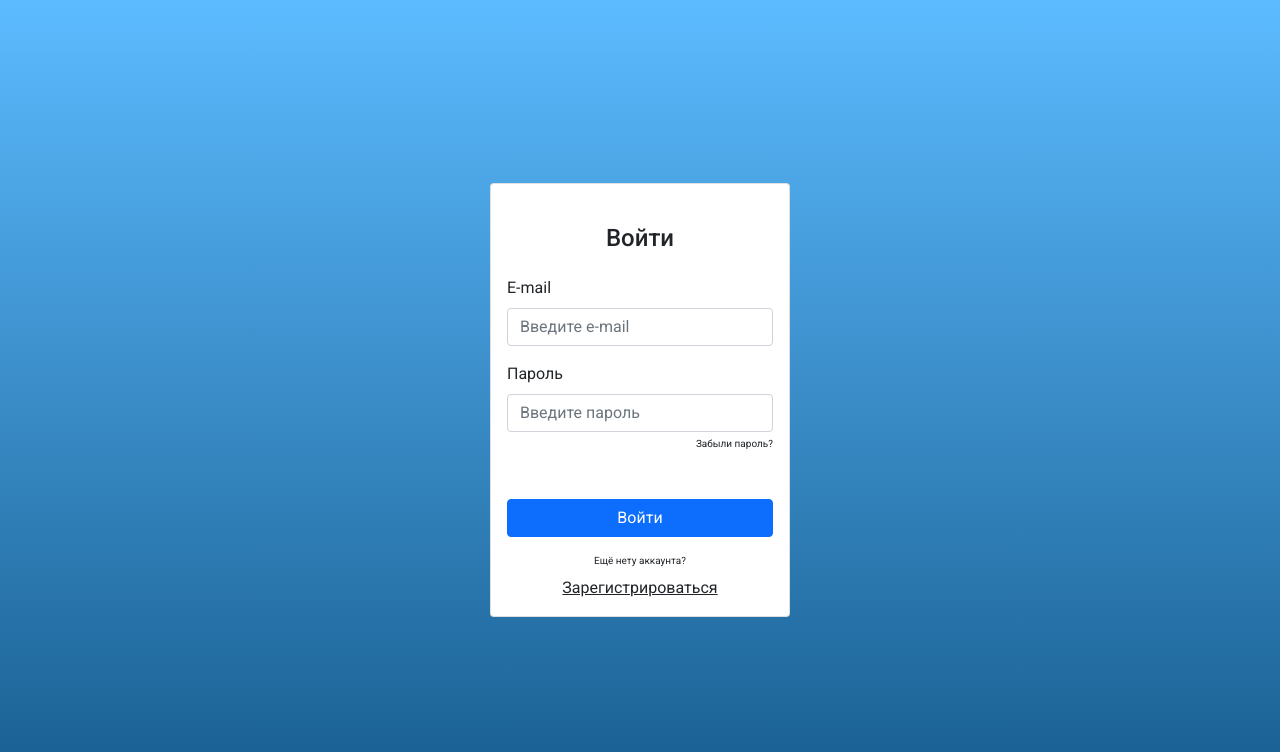
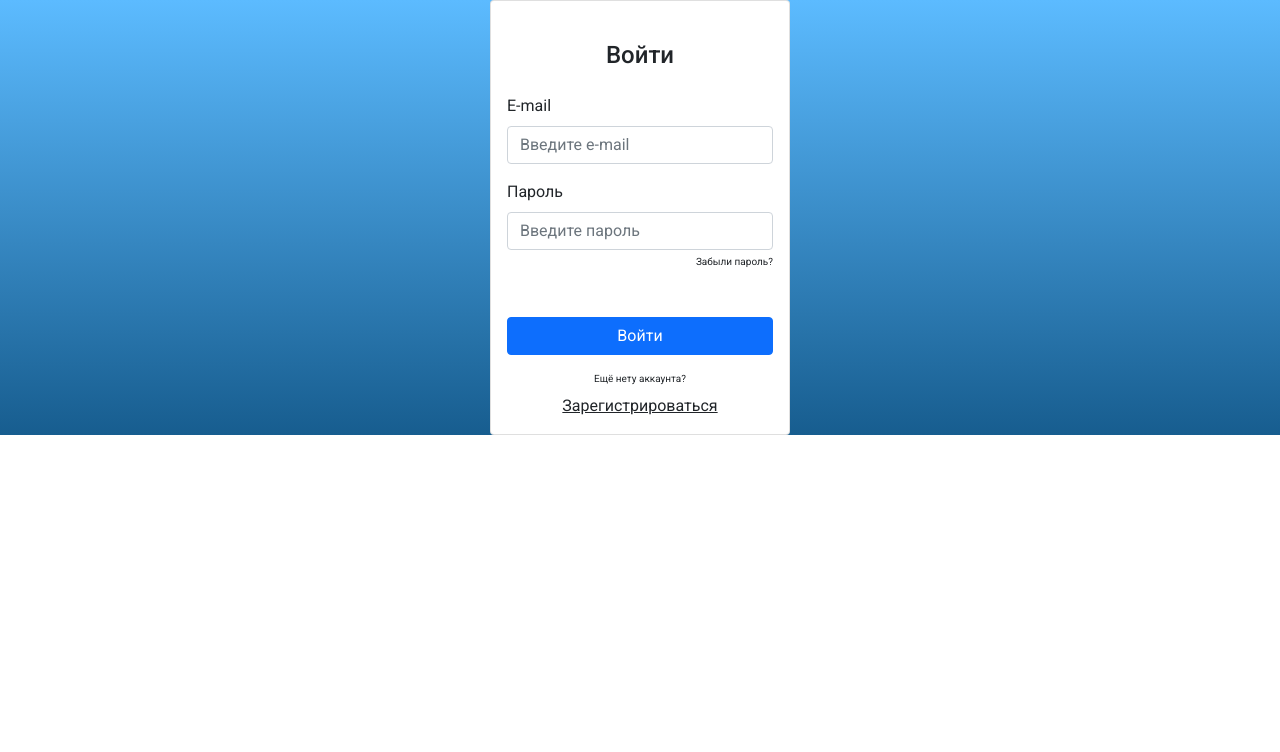
Before and after one commit to Wemitom/distance-learning, a React (Create React App) app in the folder frontend/: page /login in a window 1280 px wide. Shown: the top 752 px of the page. Built offline with nearby package versions, Linux system fonts and the light colour scheme; no server answers.

Commit message:
Исправил ошибку

```diff
--- a/frontend/src/styles/taskPage.css
+++ b/frontend/src/styles/taskPage.css
@@ -7,7 +7,7 @@
 body > #root > div {
   font-family: 'Roboto';
   font-size: 62.5%;
-  height: 100vh;
+  height: 100%;
 }
 
 p {
@@ -40,13 +40,16 @@ p {
   }
 }
 
+#offcanvasNavbar {
+  display: none;
+}
+
 .navbar .nav-link,
 .offcanvas-body a {
   color: black !important;
 }
 
 .tasks {
-  height: 100%;
   margin-left: 25.26%;
   width: 49.48%;
 }
```
Also changed, not shown: 2 other files (tests, documents, lock files or other folders).
